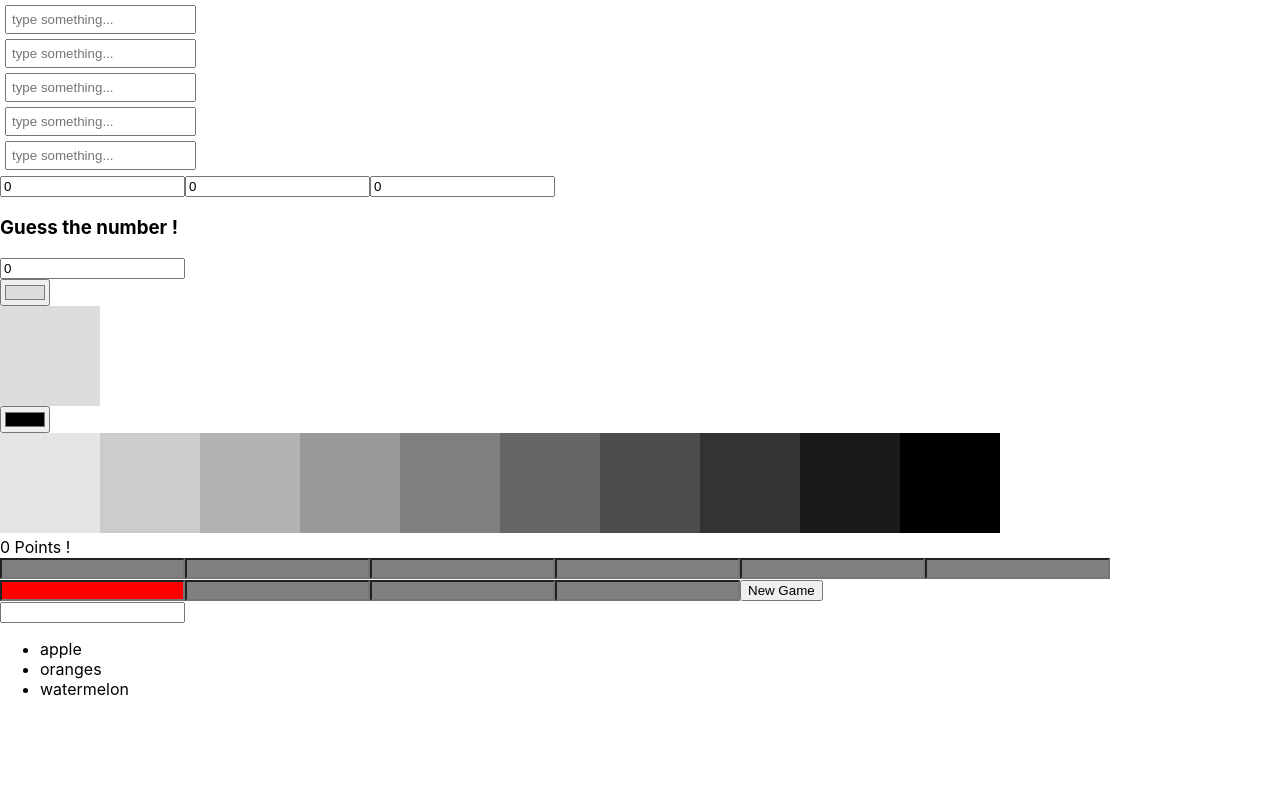
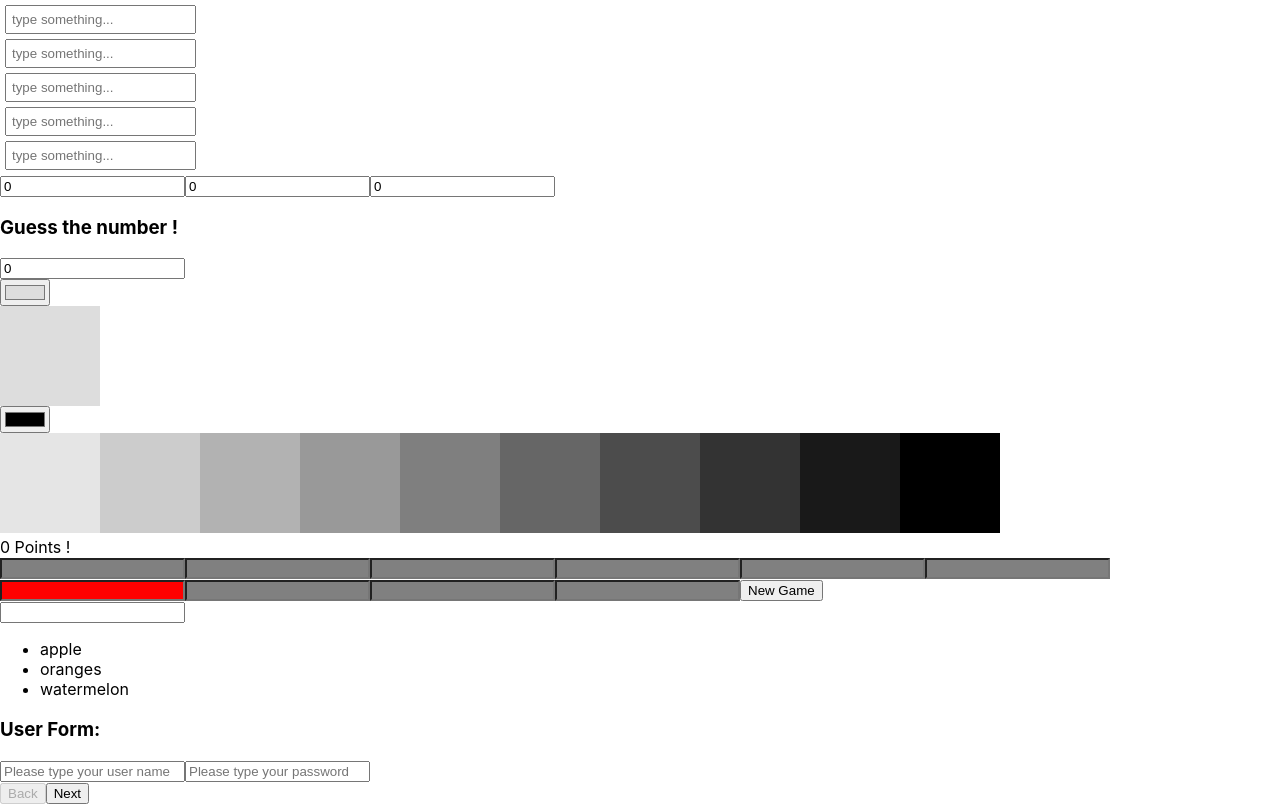
Before and after one commit to roiavidar/tocode-ex, a React (Create React App) app: page / in a window 1280 px wide. Built offline with nearby package versions, Linux system fonts and the light colour scheme.

Commit message:
user form component

```diff
--- a/src/App.tsx
+++ b/src/App.tsx
@@ -8,6 +8,7 @@ import ColorPickerShades from './components/ColorPickerShades/ColorPickerShades'
 import { InputProps } from './components/MultiInput/MultiInput.model';
 import { CatchTheTarget } from './components/CatchTheTarget/CatchTheTarget';
 import { FilterList } from './components/FilterList/FilterList';
+import { UserForm } from './components/UserForm/UserForm';
 
 function App() {
 
@@ -40,6 +41,7 @@ function App() {
     <ColorPickerShades />
     <CatchTheTarget />
     <FilterList items={items} />
+    <UserForm />
     </>
   );
 }
--- /dev/null
+++ b/src/components/UserForm/LocationInfo.tsx
@@ -0,0 +1,27 @@
+import React, { ChangeEvent } from 'react';
+
+export default function LocationInfo(props: {
+    country: string,
+    setCountry: (country: string) => void,
+    city: string,
+    setCity: (city: string) => void
+}) {
+    const selectCountry = "Please type your country";
+    const selectCity = "Please type your city"
+
+    function handleCountry(event: ChangeEvent<HTMLInputElement>) {
+        props.setCountry(event.target.value);
+    }
+
+
+    function handleCity(event: ChangeEvent<HTMLInputElement>) {
+        props.setCity(event.target.value);
+    }
+
+    return (
+        <div>
+            <input type="text" value={props.country} onChange={handleCountry} placeholder={selectCountry}/>
+            <input type="text" value={props.city} onChange={handleCity} placeholder={selectCity} />
+        </div>
+    )
+}
--- /dev/null
+++ b/src/components/UserForm/PersonalInfo.tsx
@@ -0,0 +1,27 @@
+import React, { ChangeEvent } from 'react';
+
+export default function PersonalInfo(props: {
+    userName: string,
+    setUserName: (userName: string) => void,
+    password: string,
+    setPassword: (password: string) => void
+}) {
+    const selectUserName = "Please type your user name";
+    const selectPassword = "Please type your password"
+
+    function handleUserName(event: ChangeEvent<HTMLInputElement>) {
+        props.setUserName(event.target.value);
+    }
+
+
+    function handlePassword(event: ChangeEvent<HTMLInputElement>) {
+        props.setPassword(event.target.value);
+    }
+
+    return (
+        <div>
+            <input type="text" value={props.userName} onChange={handleUserName} placeholder={selectUserName}/>
+            <input type="password" value={props.password} onChange={handlePassword} placeholder={selectPassword} />
+        </div>
+    )
+}
--- /dev/null
+++ b/src/components/UserForm/Summery.tsx
@@ -0,0 +1,17 @@
+import React from 'react';
+
+export default function Summery(props: {
+    userName: string,
+    password: string,
+    country: string,
+    city: string
+}) {
+    return (
+        <ul>
+            <li>User name: {props.userName}</li>
+            <li>Password: {props.password}</li>
+            <li>Country: {props.country}</li>
+            <li>City: {props.city}</li>
+        </ul>
+    )
+}
--- /dev/null
+++ b/src/components/UserForm/UserForm.tsx
@@ -0,0 +1,65 @@
+import React, { useState } from 'react';
+import PersonalInfo from './PersonalInfo';
+import LocationInfo from './LocationInfo';
+import Summery from './Summery';
+
+export function UserForm() {
+    const [currentStep, setCurrentStep] = useState(0);
+    const [userName, setUserName] = useState('');
+    const [password, setPassword] = useState('');
+    const [country, setCountry] = useState('');
+    const [city, setCity] = useState('');
+
+    const userFormTitle = "User Form:";
+    const prevText = "Back";
+    const nextText = "Next";
+
+    const steps = [
+                    <PersonalInfo
+                        userName={userName}
+                        setUserName={setUserName}
+                        password={password}
+                        setPassword={setPassword} />,
+                    <LocationInfo
+                        country={country}
+                        setCountry={setCountry}
+                        city={city}
+                        setCity={setCity} />,
+                    <Summery
+                        userName={userName}
+                        password={password}
+                        country={country}
+                        city={city}/>
+                  ];
+
+    function nextStep() {
+        setCurrentStep(currentStep + 1);
+    }
+
+    function prevStep() {
+        setCurrentStep(currentStep - 1);
+    }
+
+    return (
+        <div>
+            <h3>{userFormTitle}</h3>
+            {
+                steps.map((step: JSX.Element, index: number) =>
+                    currentStep === index && React.cloneElement(step)
+                )
+            }
+            <div>
+                <button
+                    onClick={prevStep}
+                    disabled={0 === currentStep}>
+                        {prevText}
+                </button>
+                <button
+                    onClick={nextStep}
+                    disabled={steps.length - 1 === currentStep} >
+                        {nextText}
+                </button>
+            </div>
+        </div>
+    )
+}
```
